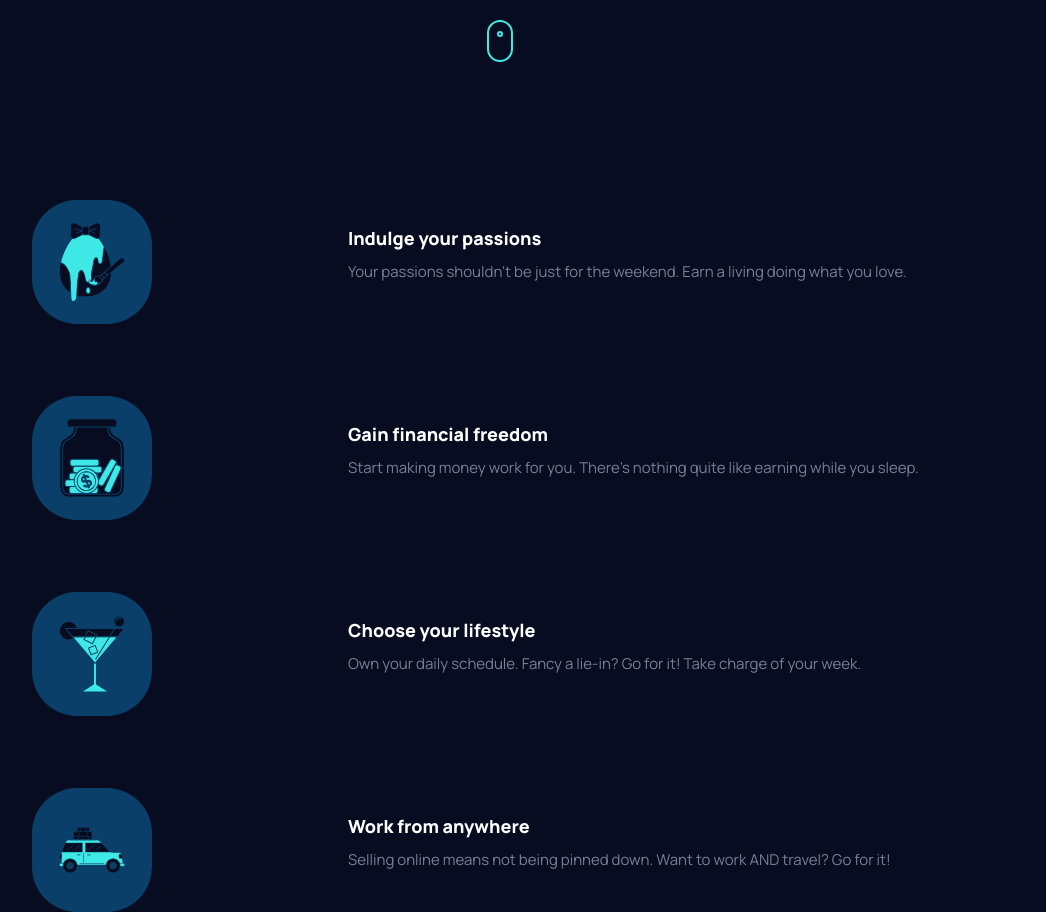
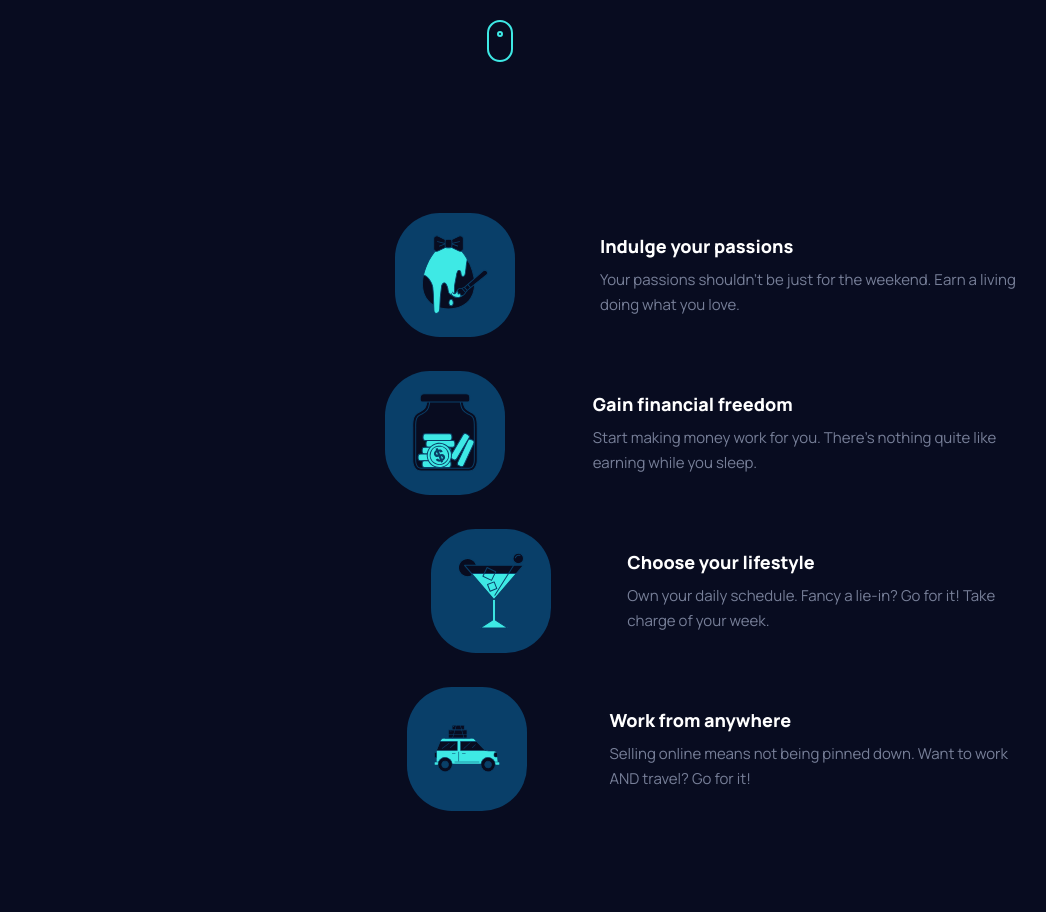
Before and after one commit to ChamuMutezva/maker-pre-launch-landing-page, a React (Create React App) app: page / in a window 1280 px wide. Shown: the part 580-1492 px from the top of the page, without its empty margins (140-1186 px from the left). Built offline with nearby package versions, Linux system fonts and the light colour scheme.

Commit message:
feat: styled components imported

```diff
--- a/src/styles/style.css
+++ b/src/styles/style.css
@@ -162,8 +162,8 @@
   text-align: center;
 }
 
-.feature {
-  margin-top: 72px;
+.feature__parent {
+  padding: 72px 0;
 }
 
 @media screen and (min-width: 768px) {
@@ -218,6 +218,22 @@
     display: -webkit-box;
     display: -ms-flexbox;
     display: flex;
+  }
+  .feature__parent {
+    display: -webkit-box;
+    display: -ms-flexbox;
+    display: flex;
+    -ms-flex-wrap: wrap;
+        flex-wrap: wrap;
+    -webkit-box-orient: vertical;
+    -webkit-box-direction: normal;
+        -ms-flex-direction: column;
+            flex-direction: column;
+    padding: 80px;
+    gap: 25px;
+    -webkit-box-align: end;
+        -ms-flex-align: end;
+            align-items: flex-end;
   }
   .feature__container__captions {
     display: -webkit-box;
--- a/src/styles/style.scss
+++ b/src/styles/style.scss
@@ -105,10 +105,9 @@
     text-align: center;
 }
 
-.feature {
-    margin-top: 72px;
+.feature__parent {
+    padding: 72px 0;
 }
-
 
 @media screen and (min-width: 768px) {
     .hero {
@@ -160,7 +159,14 @@
     .feature__container {
         display: flex;
     }
-
+    .feature__parent {
+        display: flex;
+        flex-wrap: wrap;
+        flex-direction: column;
+        padding: 80px;
+        gap: 25px;
+       // align-items: flex-end;
+    }
     .feature__container__captions {
         display: flex;
         flex-direction: column;
@@ -171,6 +177,7 @@
     .feature__container__captions p {
         text-align: left;
     }
+
     .feature__container__captions {
         width: 60%;
     }
```
Also changed, not shown: 1 other file (tests, documents, lock files or other folders).
